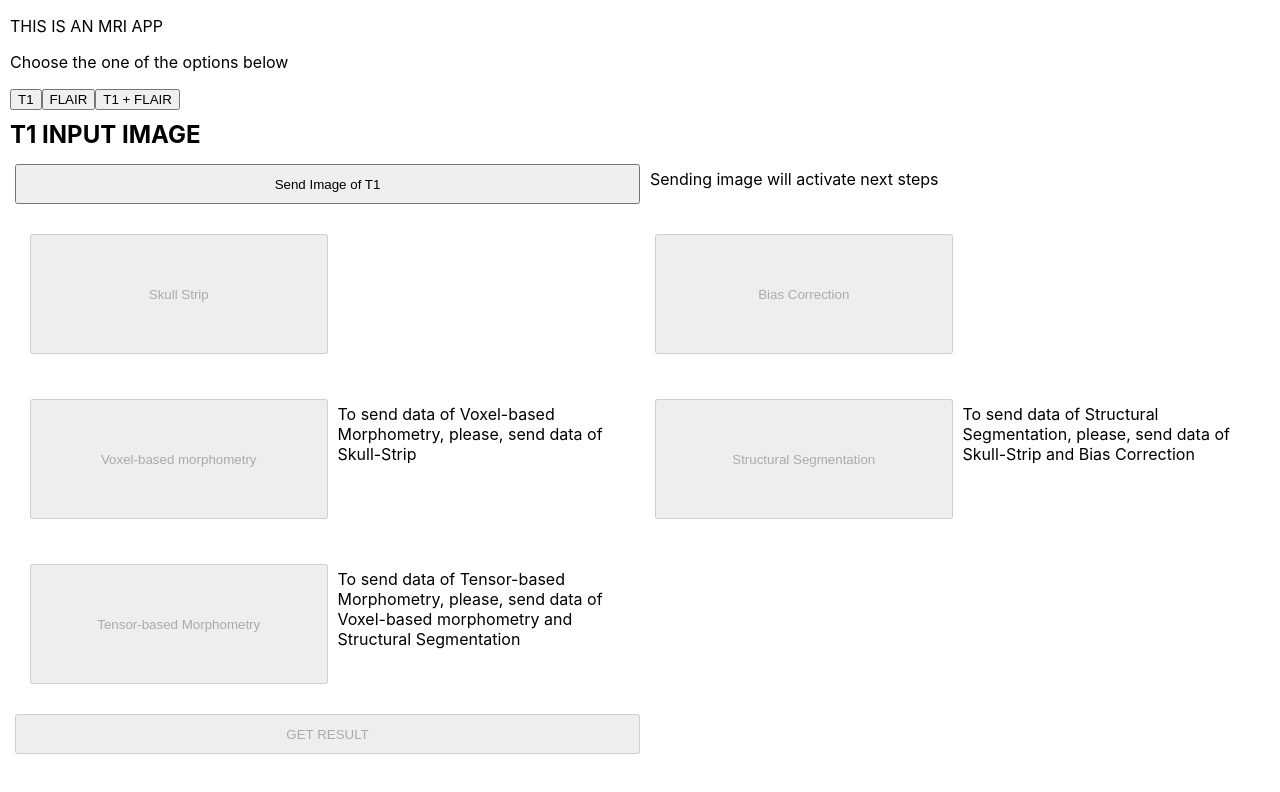
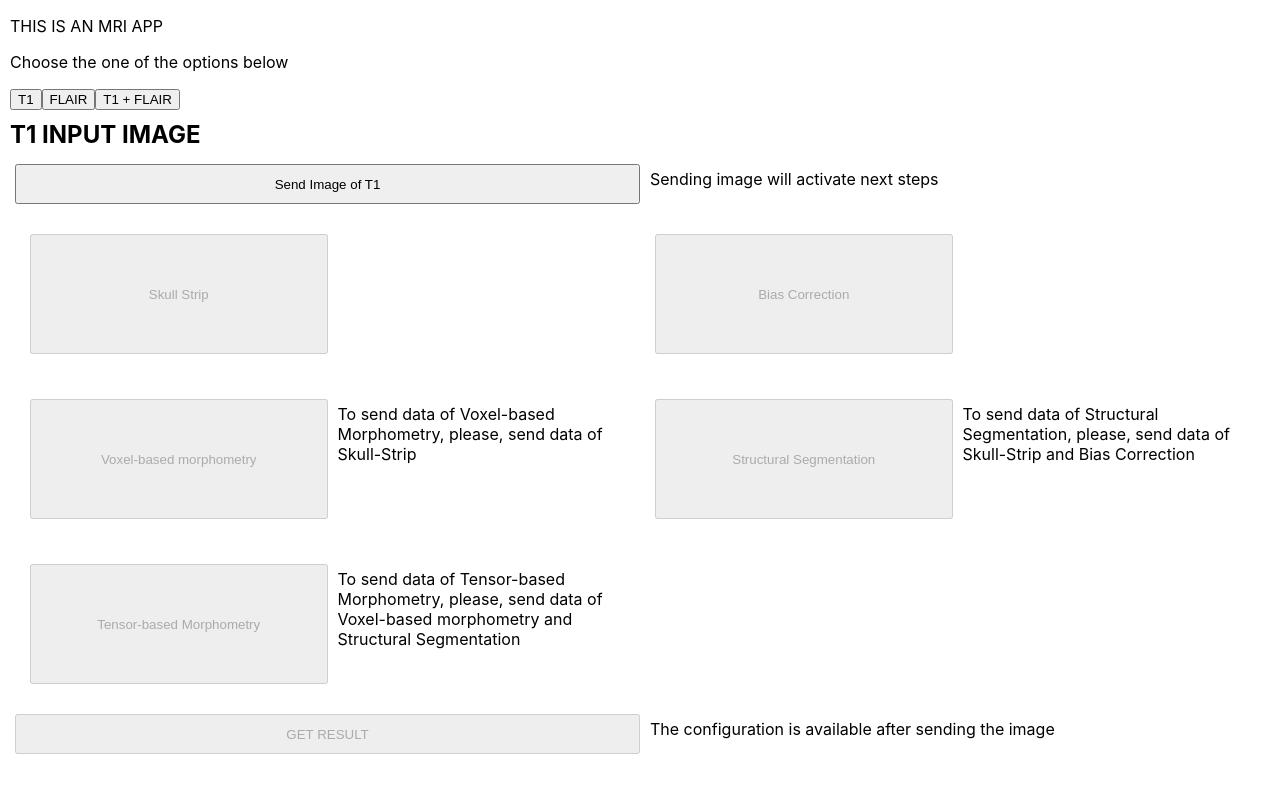
Before and after one commit to vladis-c/mri-processing-images, a React (Create React App) app: page / in a window 1280 px wide. Both pictures are taken after a click on the button "T1". Shown: the top 792 px of the page. Built offline with nearby package versions, Linux system fonts and the light colour scheme.

Commit message:
letting result recieved on any stage

```diff
--- a/src/components/FlairImage.jsx
+++ b/src/components/FlairImage.jsx
@@ -76,7 +76,10 @@ function FlairImage(props) {
       </div>
       <GetResultButton
         onClick={() => props.setIsResult(true)}
-        stateOfLastElement={isLesionSegmentation}
+        disabled={flairImageInput}
+        label={
+          "The configuration is available after sending the image"
+        }
       />
     </Fragment>
   )
--- a/src/components/T1AndFlair.jsx
+++ b/src/components/T1AndFlair.jsx
@@ -211,9 +211,9 @@ function T1AndFlair(props) {
           <div>
             <GetResultButton
               onClick={() => props.setIsResult(true)}
-              stateOfLastElement={isTensorBased || isHyperintensity}
+              disabled={imageInput}
               label={
-                "The Result can be got if either Tensor-based morphometry and/or Hyperintensity Segmentation information is send"
+                "The configuration is available after sending the images"
               }
             />
           </div>
--- a/src/components/T1Image.jsx
+++ b/src/components/T1Image.jsx
@@ -118,7 +118,10 @@ function T1Image(props) {
           </div>
           <GetResultButton
             onClick={() => props.setIsResult(true)}
-            stateOfLastElement={isTensorBased}
+            disabled={T1imageInput}
+            label={
+              "The configuration is available after sending the image"
+            }
           />
         </div>
       </div>
--- a/src/components/UI/GetResultButton.jsx
+++ b/src/components/UI/GetResultButton.jsx
@@ -5,7 +5,7 @@ function GetResultButton(props) {
     <div className="button">
       <button
         onClick={props.onClick}
-        disabled={props.stateOfLastElement ? false : true}
+        disabled={props.disabled ? false : true}
       >
         GET RESULT
       </button>
```
